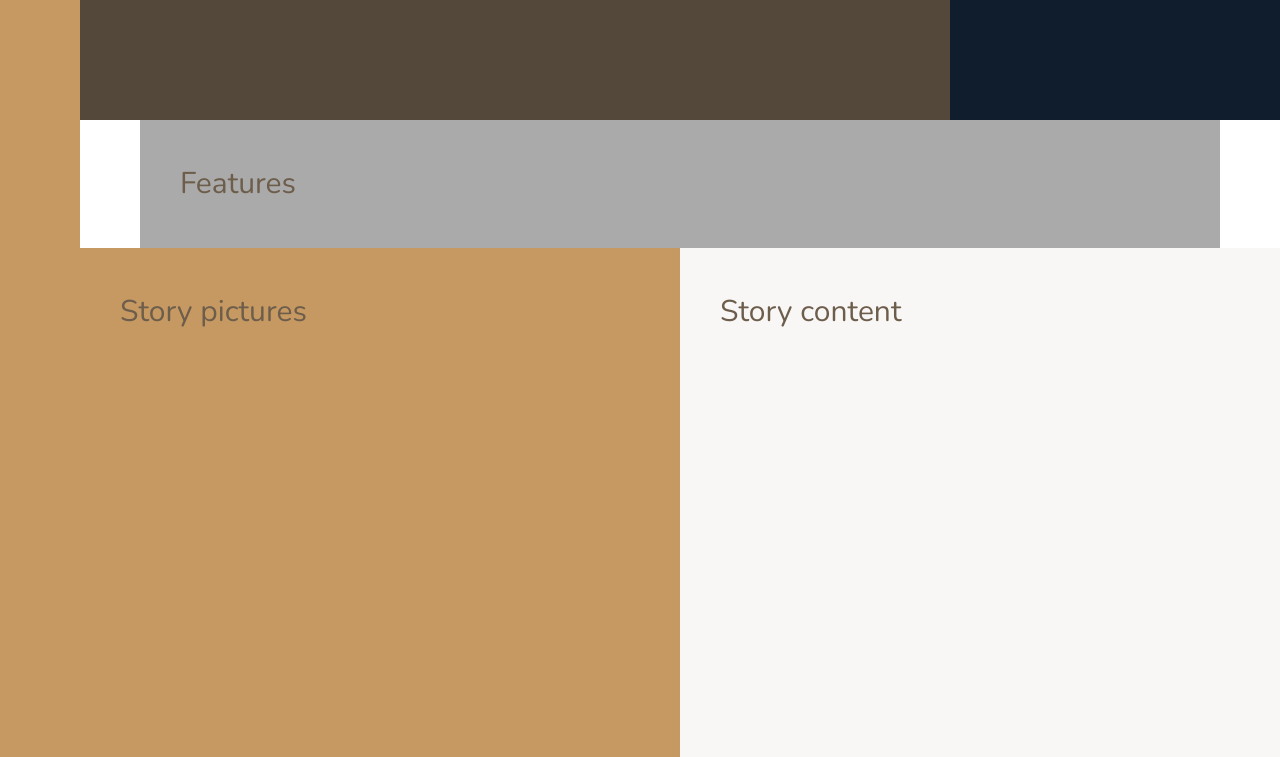
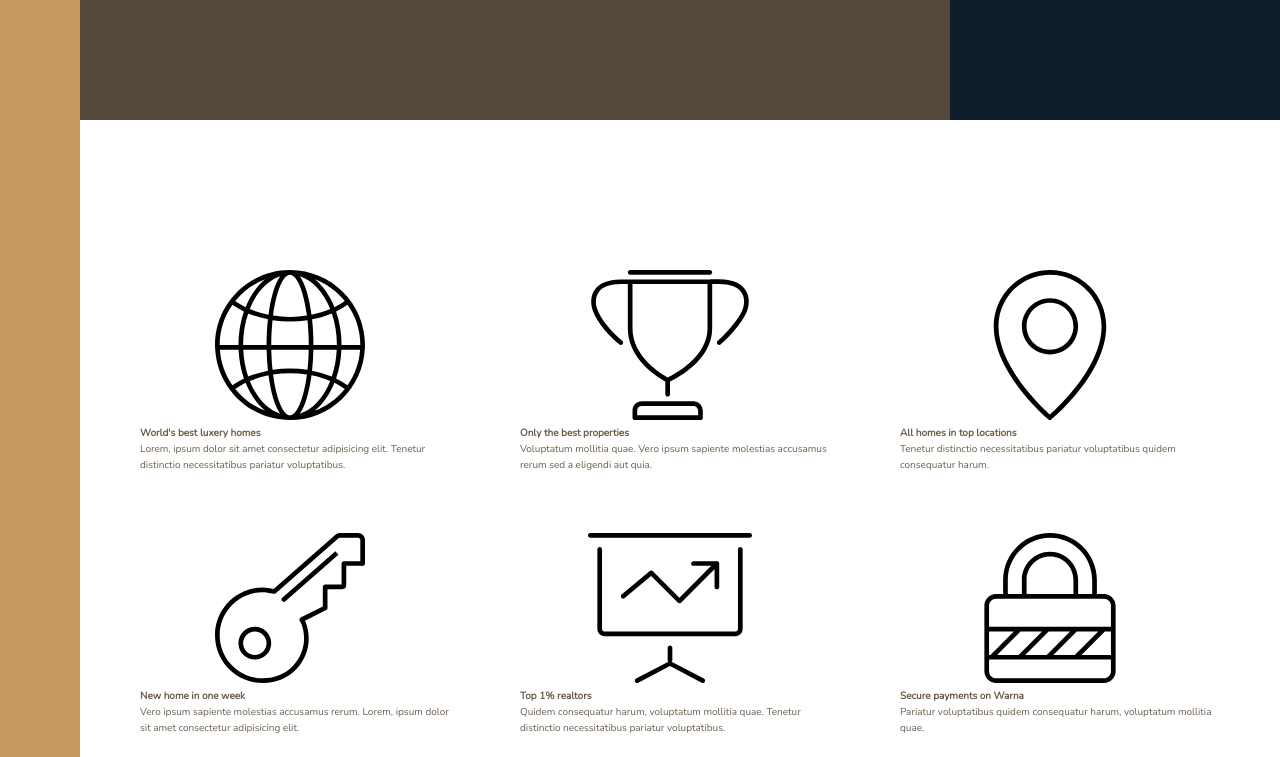
Before and after one commit to YudhaYuki/warna-property, a website: page index.html in a window 1280 px wide. Shown: the part 520-1277 px from the top of the page. Drawn offline with nearby package versions, Linux system fonts and the light colour scheme.

Commit message:
Features modification : PART I

```diff
--- a/index.html
+++ b/index.html
@@ -26,7 +26,78 @@
         </div>
 
         <section class="features">
-            Features
+            <div class="feature">
+                <svg class="feature__icon">
+                    <use xlink:href="img/sprite.svg#icon-global"></use>
+                </svg>
+                <h4 class="heading-4">
+                    World's best luxery homes
+                </h4>
+                <p class="feature__text">
+                    Lorem, ipsum dolor sit amet consectetur adipisicing elit. Tenetur distinctio necessitatibus pariatur voluptatibus.
+                </p>
+            </div>
+
+            <div class="feature">
+                <svg class="feature__icon">
+                    <use xlink:href="img/sprite.svg#icon-trophy"></use>
+                </svg>
+                <h4 class="heading-4">
+                    Only the best properties
+                </h4>
+                <p class="feature__text">
+                    Voluptatum mollitia quae. Vero ipsum sapiente molestias accusamus rerum sed a eligendi aut quia.
+                </p>
+            </div>
+
+            <div class="feature">
+                <svg class="feature__icon">
+                    <use xlink:href="img/sprite.svg#icon-map-pin"></use>
+                </svg>
+                <h4 class="heading-4">
+                    All homes in top locations
+                </h4>
+                <p class="feature__text">
+                    Tenetur distinctio necessitatibus pariatur voluptatibus quidem consequatur harum.
+                </p>
+            </div>
+
+            <div class="feature">
+                <svg class="feature__icon">
+                    <use xlink:href="img/sprite.svg#icon-key"></use>
+                </svg>
+                <h4 class="heading-4">
+                    New home in one week
+                </h4>
+                <p class="feature__text">
+                    Vero ipsum sapiente molestias accusamus rerum. Lorem, ipsum dolor sit amet consectetur adipisicing elit.
+                </p>
+            </div>
+
+            <div class="feature">
+                <svg class="feature__icon">
+                    <use xlink:href="img/sprite.svg#icon-presentation"></use>
+                </svg>
+                <h4 class="heading-4">
+                    Top 1% realtors
+                </h4>
+                <p class="feature__text">
+                    Quidem consequatur harum, voluptatum mollitia quae. Tenetur distinctio necessitatibus pariatur voluptatibus.
+                </p>
+            </div>
+
+            <div class="feature">
+                <svg class="feature__icon">
+                    <use xlink:href="img/sprite.svg#icon-lock"></use>
+                </svg>
+                <h4 class="heading-4">
+                    Secure payments on Warna
+                </h4>
+                <p class="feature__text">
+                    Pariatur voluptatibus quidem consequatur harum, voluptatum mollitia quae.
+                </p>
+            </div>
+
         </section>
 
         <div class="story__pictures">
--- a/sass/_base.scss
+++ b/sass/_base.scss
@@ -43,9 +43,9 @@ body {
 
     grid-template-columns: [sidebar-start] 8rem [sidebar-end full-start] minmax(6rem, 1fr) [center-start] repeat(8, [col-start] minmax(min-content, 14rem) [col-end]) [center-end] minmax(6rem, 1fr) [full-end];
 
-    & > * {
-        padding: 40px;
-        font-size: 3rem;
-    }
+    // & > * {
+    //     padding: 40px;
+    //     font-size: 3rem;
+    // }
 
 }
--- a/sass/_features.scss
+++ b/sass/_features.scss
@@ -1,4 +1,11 @@
 .features {
-    background-color: $color-grey-light-2;
+    // background-color: $color-grey-light-2;
     grid-column: center-start / center-end;
+
+    margin: 15rem 0;
+
+    display: grid;
+    grid-template-columns: repeat(3, 1fr);
+    // grid-template-rows: auto auto; // but this is not necessary
+    grid-gap: 6rem;
 }
```
Also changed, not shown: css/style.css.
